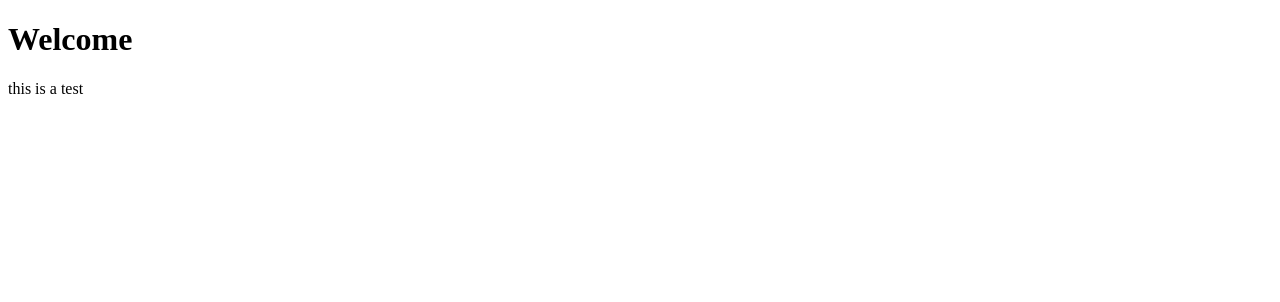
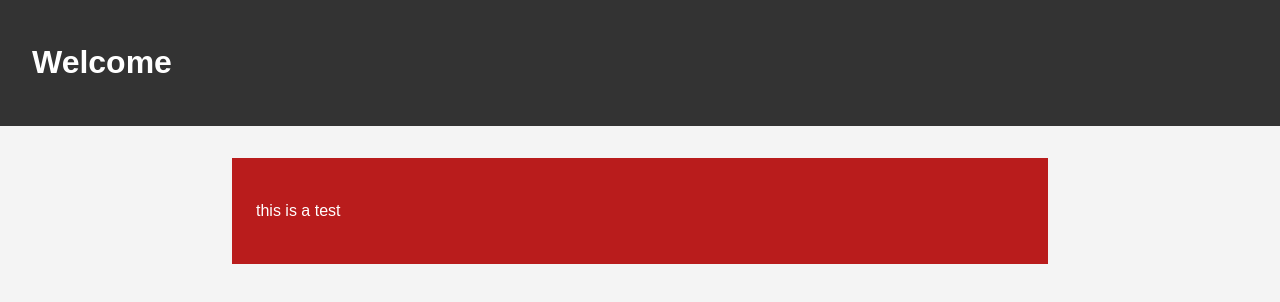
Before and after one commit to MBTestGPT/mbtestgpt.github.io, a plain HTML site: page index.html in a window 1280 px wide. Drawn offline with Linux system fonts and the light colour scheme.

Commit message:
Style page with red jumbotron

```diff
--- a/index.html
+++ b/index.html
@@ -4,12 +4,38 @@
     <meta charset="utf-8">
     <meta name="viewport" content="width=device-width, initial-scale=1">
     <title>Welcome</title>
+    <style>
+      body {
+        margin: 0;
+        background: #f4f4f4;
+        color: #222;
+        font-family: Arial, sans-serif;
+        line-height: 1.6;
+      }
+
+      header {
+        padding: 1rem 2rem;
+        background: #333;
+        color: #fff;
+      }
+
+      main {
+        max-width: 48rem;
+        margin: 2rem auto;
+        padding: 1.5rem;
+      }
+
+      .jumbotron {
+        background: #b91c1c;
+        color: #fff;
+      }
+    </style>
   </head>
   <body>
     <header>
       <h1>Welcome</h1>
     </header>
-    <main>
+    <main class="jumbotron">
       <p>this is a test</p>
     </main>
   </body>
```
